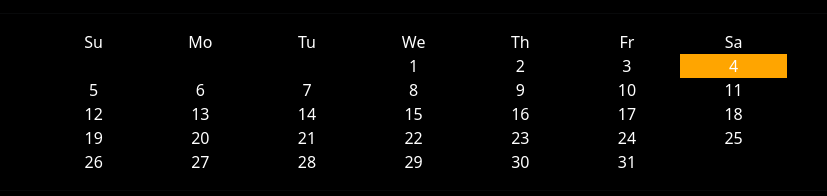
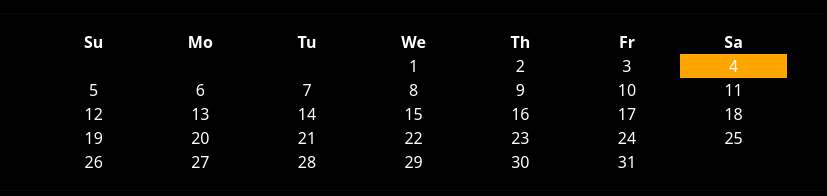
Before and after one commit to brnjyjsh/bronosa_Lab2, a plain HTML site: page index.html in a window 1280 px wide. Shown: the part 284-480 px from the top of the page, 173-1000 px from the left. Drawn offline with nearby package versions, Linux system fonts and the light colour scheme.

Commit message:
Update index.html

```diff
--- a/index.html
+++ b/index.html
@@ -31,13 +31,13 @@
 
   <div class="row">
   <div class="col-sm-2"></div>
-  <div class="col-sm-1" style="color: white;">Su</div>
-  <div class="col-sm-1" style="color: white">Mo</div>
-  <div class="col-sm-1" style="color: white">Tu</div>
-  <div class="col-sm-1" style="color: white">We</div>
-  <div class="col-sm-1" style="color: white">Th</div>
-  <div class="col-sm-1" style="color: white">Fr</div>
-  <div class="col-sm-1" style="color: white">Sa</div>
+  <div class="col-sm-1" style="color: white;"><strong>Su</strong></div>
+  <div class="col-sm-1" style="color: white"><strong>Mo</strong></div>
+  <div class="col-sm-1" style="color: white"><strong>Tu</strong></div>
+  <div class="col-sm-1" style="color: white"><strong>We</strong></div>
+  <div class="col-sm-1" style="color: white"><strong>Th</strong></div>
+  <div class="col-sm-1" style="color: white"><strong>Fr</strong></div>
+  <div class="col-sm-1" style="color: white"><strong>Sa</strong></div>
 </div>
 <div class="row">
   <div class="col-sm-2"></div>
```
